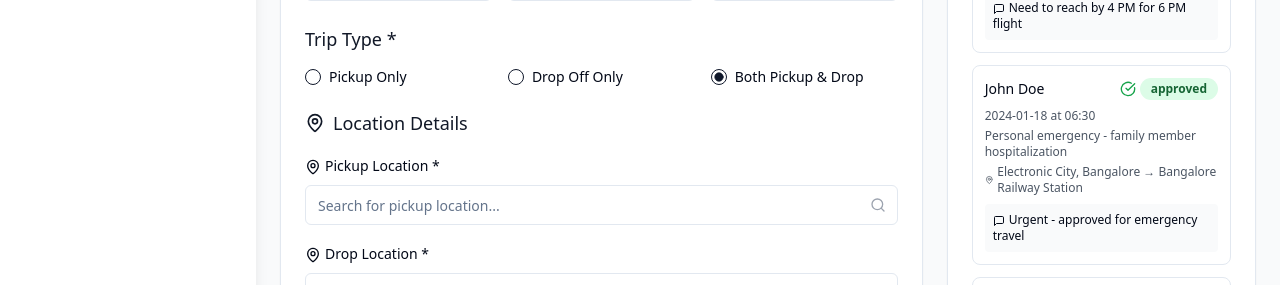
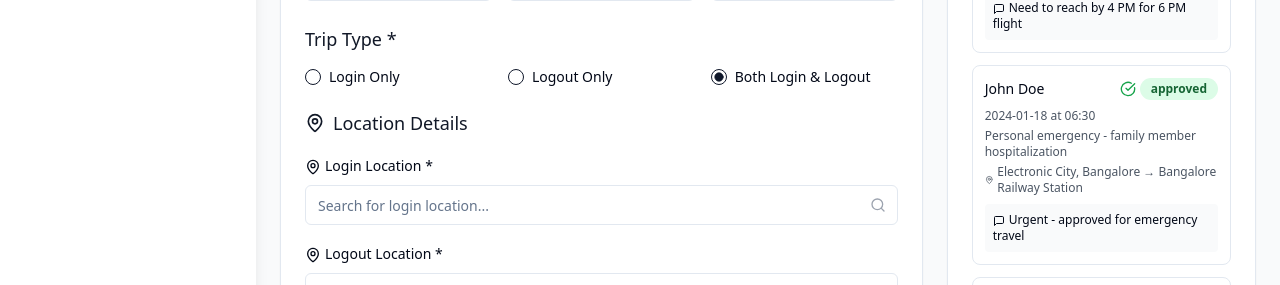
Before and after one commit to jatingupta15/fleetiqadmindashboard, a React (Vite) app: page /special-rides in a window 1280 px wide. Shown: the part 515-800 px from the top of the page. Built offline with nearby package versions, Linux system fonts and the light colour scheme; sample sign-in values are in the browser's storage.

Commit message:
Refactor: Replace pickup/dropoff with login/logout
Replaces all instances of "pickup" with "login" and "dropoff" with "logout" throughout the codebase, as requested by the user. This change aims to improve clarity for admins.

```diff
--- a/src/components/EmployeeRequestForm.tsx
+++ b/src/components/EmployeeRequestForm.tsx
@@ -13,8 +13,8 @@ interface EmployeeFormData {
   employeeName: string;
   employeeId: string;
   department: string;
-  pickupLocation: string;
-  dropLocation: string;
+  loginLocation: string;
+  logoutLocation: string;
   rideDate: string;
   rideTime: string;
   tripType: string;
@@ -97,16 +97,16 @@ const EmployeeRequestForm: React.FC<EmployeeRequestFormProps> = ({
               className="grid grid-cols-1 md:grid-cols-3 gap-4"
             >
               <div className="flex items-center space-x-2">
-                <RadioGroupItem value="pickup-only" id="pickup-only" />
-                <Label htmlFor="pickup-only">Pickup Only</Label>
+                <RadioGroupItem value="login-only" id="login-only" />
+                <Label htmlFor="login-only">Login Only</Label>
               </div>
               <div className="flex items-center space-x-2">
-                <RadioGroupItem value="drop-only" id="drop-only" />
-                <Label htmlFor="drop-only">Drop Off Only</Label>
+                <RadioGroupItem value="logout-only" id="logout-only" />
+                <Label htmlFor="logout-only">Logout Only</Label>
               </div>
               <div className="flex items-center space-x-2">
                 <RadioGroupItem value="both" id="both" />
-                <Label htmlFor="both">Both Pickup & Drop</Label>
+                <Label htmlFor="both">Both Login & Logout</Label>
               </div>
             </RadioGroup>
           </div>
@@ -118,21 +118,21 @@ const EmployeeRequestForm: React.FC<EmployeeRequestFormProps> = ({
               Location Details
             </h3>
             <div className="space-y-4">
-              {(formData.tripType === 'pickup-only' || formData.tripType === 'both') && (
+              {(formData.tripType === 'login-only' || formData.tripType === 'both') && (
                 <GoogleLocationPicker
-                  label="Pickup Location"
-                  placeholder="Search for pickup location..."
-                  value={formData.pickupLocation}
-                  onChange={(value, placeDetails) => onLocationChange('pickupLocation', value, placeDetails)}
+                  label="Login Location"
+                  placeholder="Search for login location..."
+                  value={formData.loginLocation}
+                  onChange={(value, placeDetails) => onLocationChange('loginLocation', value, placeDetails)}
                   required
                 />
               )}
-              {(formData.tripType === 'drop-only' || formData.tripType === 'both') && (
+              {(formData.tripType === 'logout-only' || formData.tripType === 'both') && (
                 <GoogleLocationPicker
-                  label="Drop Location"
-                  placeholder="Search for drop location..."
-                  value={formData.dropLocation}
-                  onChange={(value, placeDetails) => onLocationChange('dropLocation', value, placeDetails)}
+                  label="Logout Location"
+                  placeholder="Search for logout location..."
+                  value={formData.logoutLocation}
+                  onChange={(value, placeDetails) => onLocationChange('logoutLocation', value, placeDetails)}
                   required
                 />
               )}
--- a/src/components/RequestStatusCard.tsx
+++ b/src/components/RequestStatusCard.tsx
@@ -8,8 +8,8 @@ interface BookingRequest {
   employeeName: string;
   employeeId: string;
   department: string;
-  pickupLocation: string;
-  dropLocation: string;
+  loginLocation: string;
+  logoutLocation: string;
   rideDate: string;
   rideTime: string;
   reason: string;
@@ -56,7 +56,7 @@ const RequestStatusCard: React.FC<RequestStatusCardProps> = ({ request }) => {
         <div>{request.reason}</div>
         <div className="flex items-center space-x-1">
           <MapPin className="w-3 h-3" />
-          <span>{request.pickupLocation} → {request.dropLocation}</span>
+          <span>{request.loginLocation} → {request.logoutLocation}</span>
         </div>
       </div>
       {request.notes && (
--- a/src/components/VipBookingForm.tsx
+++ b/src/components/VipBookingForm.tsx
@@ -11,8 +11,8 @@ import { User, MapPin, Calendar, Send, Car } from 'lucide-react';
 interface VipFormData {
   riderName: string;
   riderPhone: string;
-  pickupLocation: string;
-  dropLocation: string;
+  loginLocation: string;
+  logoutLocation: string;
   rideDate: string;
   rideTime: string;
   duration: string;
@@ -90,17 +90,17 @@ const VipBookingForm: React.FC<VipBookingFormProps> = ({
             </h3>
             <div className="space-y-4">
               <GoogleLocationPicker
-                label="Pickup Location"
-                placeholder="Search for pickup location..."
-                value={formData.pickupLocation}
-                onChange={(value, placeDetails) => onLocationChange('pickupLocation', value, placeDetails)}
+                label="Login Location"
+                placeholder="Search for login location..."
+                value={formData.loginLocation}
+                onChange={(value, placeDetails) => onLocationChange('loginLocation', value, placeDetails)}
                 required
               />
               <GoogleLocationPicker
-                label="Drop Location"
-                placeholder="Search for drop location..."
-                value={formData.dropLocation}
-                onChange={(value, placeDetails) => onLocationChange('dropLocation', value, placeDetails)}
+                label="Logout Location"
+                placeholder="Search for logout location..."
+                value={formData.logoutLocation}
+                onChange={(value, placeDetails) => onLocationChange('logoutLocation', value, placeDetails)}
                 required
               />
             </div>
--- a/src/pages/SpecialRides.tsx
+++ b/src/pages/SpecialRides.tsx
@@ -15,8 +15,8 @@ const SpecialRides = () => {
   const [vipFormData, setVipFormData] = useState({
     riderName: '',
     riderPhone: '',
-    pickupLocation: '',
-    dropLocation: '',
+    loginLocation: '',
+    logoutLocation: '',
     rideDate: '',
     rideTime: '',
     duration: '1',
@@ -29,8 +29,8 @@ const SpecialRides = () => {
     employeeName: '',
     employeeId: '',
     department: '',
-    pickupLocation: '',
-    dropLocation: '',
+    loginLocation: '',
+    logoutLocation: '',
     rideDate: '',
     rideTime: '',
     tripType: 'both',
@@ -49,8 +49,8 @@ const SpecialRides = () => {
       employeeName: 'Sarah Smith',
       employeeId: 'EMP002',
       department: 'HR',
-      pickupLocation: 'Sector 62, Noida',
-      dropLocation: 'Airport Terminal 3',
+      loginLocation: 'Sector 62, Noida',
+      logoutLocation: 'Airport Terminal 3',
       rideDate: '2024-01-20',
       rideTime: '14:00',
       tripType: 'both',
@@ -64,11 +64,11 @@ const SpecialRides = () => {
       employeeName: 'John Doe',
       employeeId: 'EMP001',
       department: 'IT',
-      pickupLocation: 'Electronic City, Bangalore',
-      dropLocation: 'Bangalore Railway Station',
+      loginLocation: 'Electronic City, Bangalore',
+      logoutLocation: 'Bangalore Railway Station',
       rideDate: '2024-01-18',
       rideTime: '06:30',
-      tripType: 'pickup-only',
+      tripType: 'login-only',
       reason: 'Personal emergency - family member hospitalization',
       status: 'approved',
       requestDate: '2024-01-14',
@@ -79,11 +79,11 @@ const SpecialRides = () => {
       employeeName: 'Alex Johnson',
       employeeId: 'EMP005',
       department: 'Marketing',
-      pickupLocation: 'Gurgaon Office',
-      dropLocation: 'Max Hospital, Saket',
+      loginLocation: 'Gurgaon Office',
+      logoutLocation: 'Max Hospital, Saket',
       rideDate: '2024-01-16',
       rideTime: '10:00',
-      tripType: 'drop-only',
+      tripType: 'logout-only',
       reason: 'Medical appointment',
       status: 'declined',
       requestDate: '2024-01-13',
@@ -100,8 +100,8 @@ const SpecialRides = () => {
     setVipFormData({
       riderName: '',
       riderPhone: '',
-      pickupLocation: '',
-      dropLocation: '',
+      loginLocation: '',
+      logoutLocation: '',
       rideDate: '',
       rideTime: '',
       duration: '1',
@@ -120,8 +120,8 @@ const SpecialRides = () => {
       employeeName: '',
       employeeId: '',
       department: '',
-      pickupLocation: '',
-      dropLocation: '',
+      loginLocation: '',
+      logoutLocation: '',
       rideDate: '',
       rideTime: '',
       tripType: 'both',
```
